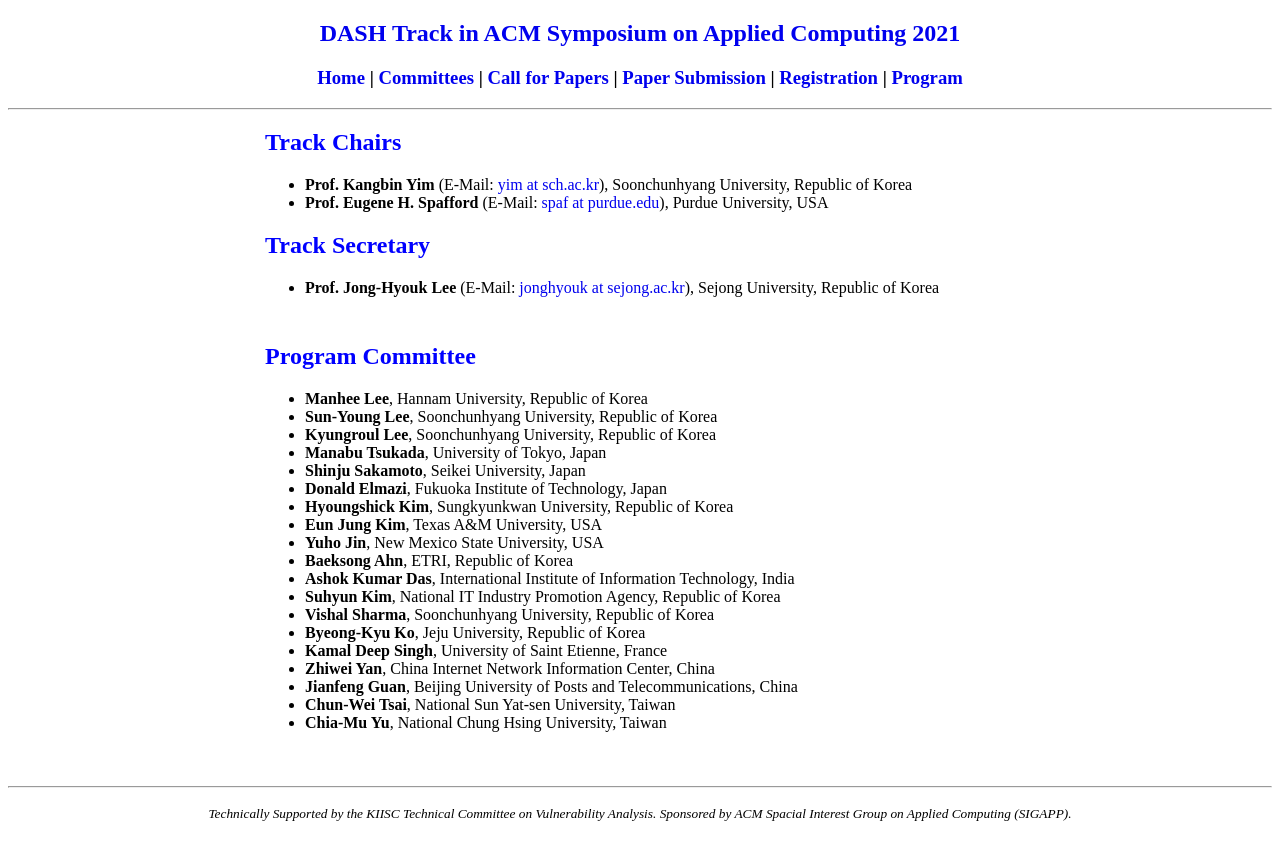
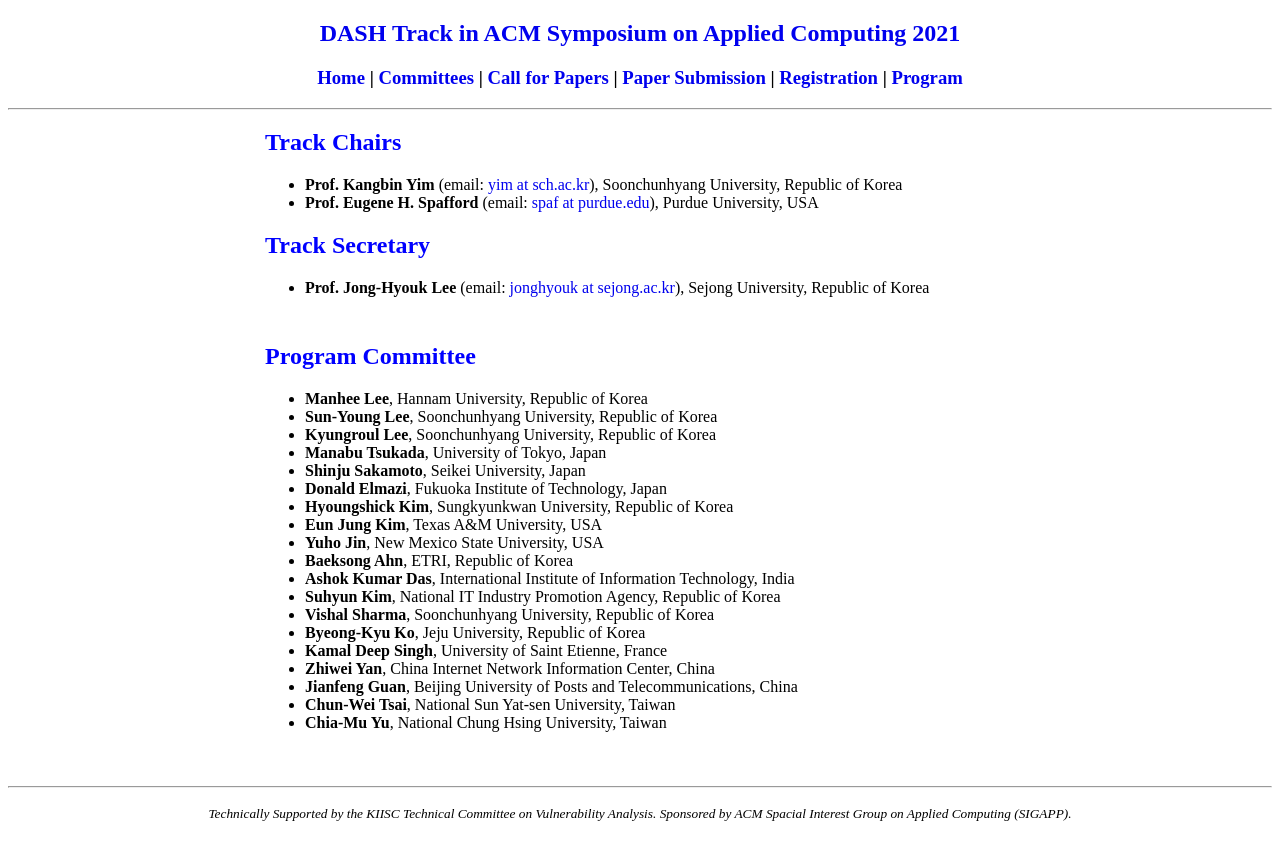
Before and after one commit to sac-dash/2021, a Jekyll site: the page built from committee/index.html, in a window 1280 px wide. Shown: the top 860 px of the page. Built offline with Jekyll 4.4.1, drawn with Linux system fonts in a browser that asks for light colours.

Commit message:
Update index.html

```diff
--- a/committee/index.html
+++ b/committee/index.html
@@ -7,13 +7,13 @@
     	<div>
 	    <h2 style="color:#0000FF">Track Chairs</h2>
 	    <ul>
-					          <li><b>Prof. Kangbin Yim</b> (E-Mail: <a style="text-decoration:none" href="mailto:yim@sch.ac.kr">yim at sch.ac.kr</a>), Soonchunhyang University, Republic of Korea</li>
-					          <li><b>Prof. Eugene H. Spafford</b> (E-Mail: <a style="text-decoration:none" href="mailto:spaf@purdue.edu">spaf at purdue.edu</a>), Purdue University, USA</li>
+		<li><b>Prof. Kangbin Yim</b> (email: <a style="text-decoration:none" href="mailto:yim@sch.ac.kr">yim at sch.ac.kr</a>), Soonchunhyang University, Republic of Korea</li>
+		<li><b>Prof. Eugene H. Spafford</b> (email: <a style="text-decoration:none" href="mailto:spaf@purdue.edu">spaf at purdue.edu</a>), Purdue University, USA</li>
 	    </ul>
 
             <h2 style="color:#0000FF">Track Secretary</h2>
 	    <ul>
-					          <li><b>Prof. Jong-Hyouk Lee</b> (E-Mail: <a style="text-decoration:none" href="mailto:jonghyouk@sejong.ac.kr">jonghyouk at sejong.ac.kr</a>), Sejong University, Republic of Korea</li>
+		<li><b>Prof. Jong-Hyouk Lee</b> (email: <a style="text-decoration:none" href="mailto:jonghyouk@sejong.ac.kr">jonghyouk at sejong.ac.kr</a>), Sejong University, Republic of Korea</li>
 	    </ul>
     	</div>
 
```
Lines whose indentation alone changed are shown as unchanged.
